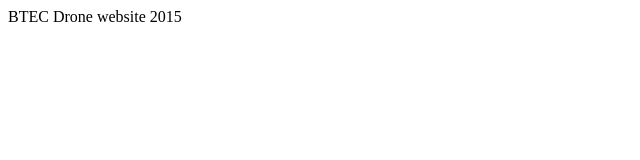
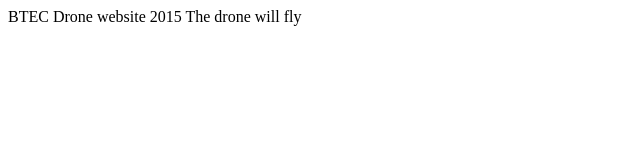
Before and after one commit to hylas522/BTEC-Website, a plain HTML site: page index.html in a window 1280 px wide. Shown: the whole page, without its empty margins (0-640 px from the left). Drawn offline with Linux system fonts and the light colour scheme.

Commit message:
new line

```diff
--- a/index.html
+++ b/index.html
@@ -5,6 +5,7 @@
   <body>
         <p>
       BTEC Drone website 2015
+      The drone will fly
       </p>
   </body>
 </html>
```
